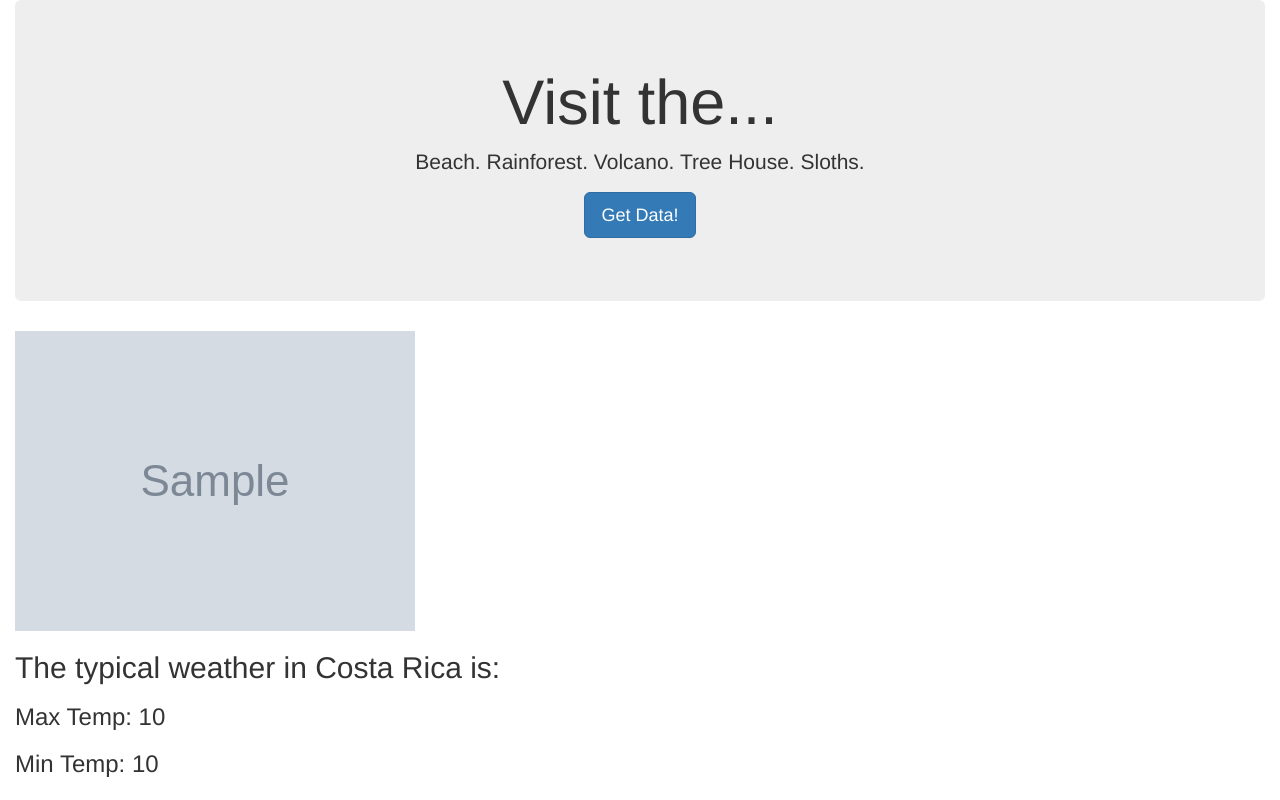
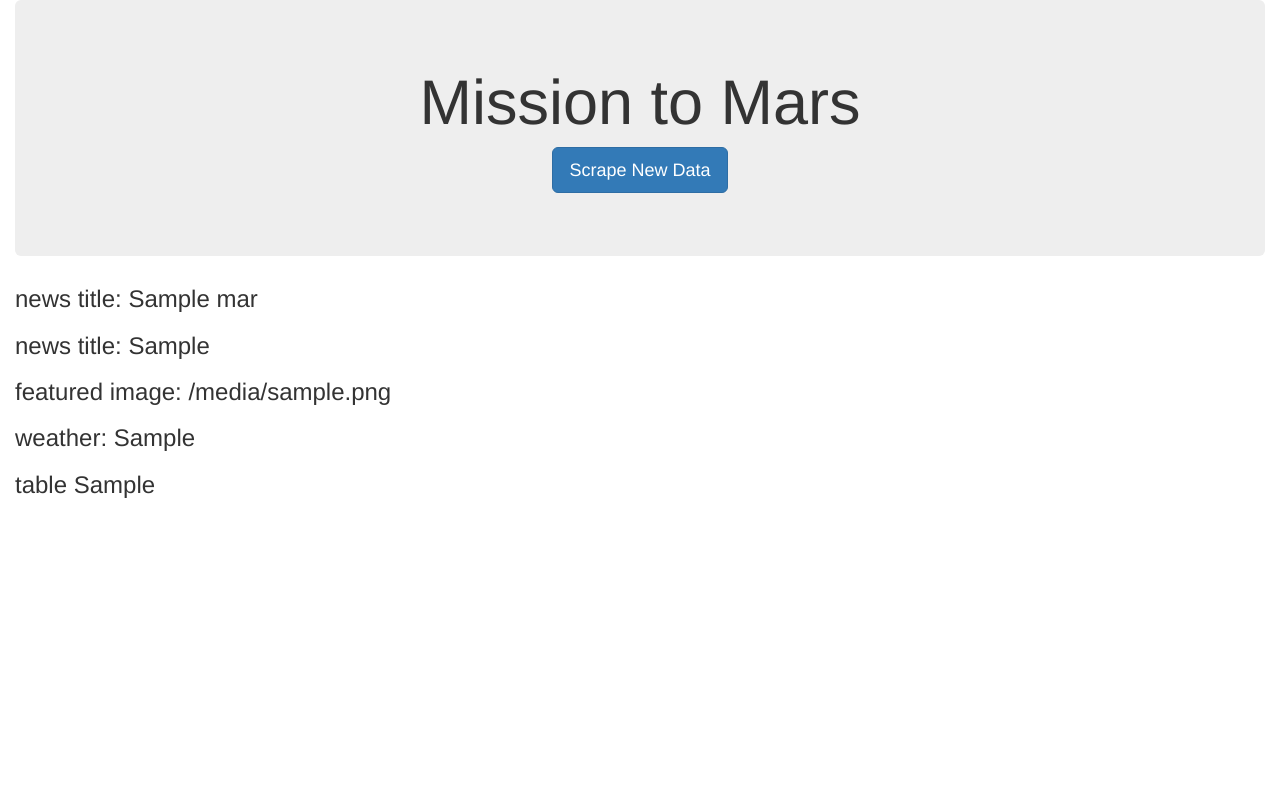
Before and after one commit to chengchenggan/web-scraping-mongodb, a Flask app: template templates/index.html in a window 1280 px wide. Run offline with Flask 2, Linux system fonts and the light colour scheme; the template is opened without the code that fills it: most values are stand-ins (such as "Sample title", 1, 10 or a date in 2020); grey boxes marked "Sample" are stand-in pictures; parts of the project's set-up code (start-up, migrations or seed data) failed here and were passed over; some libraries are stand-ins or nearby versions.

Commit message:
mongodb part done

```diff
--- a/app.py
+++ b/app.py
@@ -5,7 +5,7 @@ import scrape_mars
 app = Flask(__name__)
 
 # Use flask_pymongo to set up mongo connection
-app.config["MONGO_URI"] = "mongodb://localhost:27017/mars_app"
+app.config["MONGO_URI"] = "mongodb://localhost:27017/mars_data"
 mongo = PyMongo(app)
 
 # Or set inline
@@ -14,15 +14,15 @@ mongo = PyMongo(app)
 
 @app.route("/")
 def index():
-    listings = mongo.db.listings.find_one()
-    return render_template("index.html", listings=listings)
+    mars = mongo.db.mars.find_one()
+    return render_template("index.html", mars=mars)
 
 
 @app.route("/scrape")
 def scraper():
-    listings = mongo.db.listings
-    listings_data = scrape_craigslist.scrape()
-    listings.update({}, listings_data, upsert=True)
+    mars = mongo.db.mars
+    mars_data = scrape_mars.scrape()
+    mars.update({}, mars_data, upsert=True)
     return redirect("/", code=302)
 
 
--- a/templates/index.html
+++ b/templates/index.html
@@ -12,14 +12,16 @@
 <body>
   <div class="container-fluid">
     <div class="jumbotron text-center">
-      <h1>Visit the...</h1>
-      <p>Beach. Rainforest. Volcano. Tree House. Sloths.</p>
-      <p><a class="btn btn-primary btn-lg" href="/scrape" role="button">Get Data!</a></p>
+      <h1>Mission to Mars</h1>
+      <p><a class="btn btn-primary btn-lg" href="/scrape" role="button">Scrape New Data</a></p>
     </div>
-    <img src="{{ vacation.sloth_img }}" alt="Sloth">
-    <h2>The typical weather in Costa Rica is:</h2>
-    <h3>Max Temp: {{ vacation.max_temp }}</h3>
-    <h3>Min Temp: {{ vacation.min_temp }}</h3>
+
+    <h3>news title: {{ mars.news_title }}</h3>
+    <h3>news title: {{ mars.news_p }}</h3>
+    <h3>featured image: {{ mars.featured_image_url}}</h3>
+    <h3>weather: {{ mars.mars_weather }}</h3>
+    <h3>table {{ mars.mars_facts_table }}</h3>
+
   </div>
   </div>
 </body>
```
Also changed, not shown: mars_facts_table.html (+29 -21 lines), scrape_mars.py (+16 -12 lines), 1 other file.
